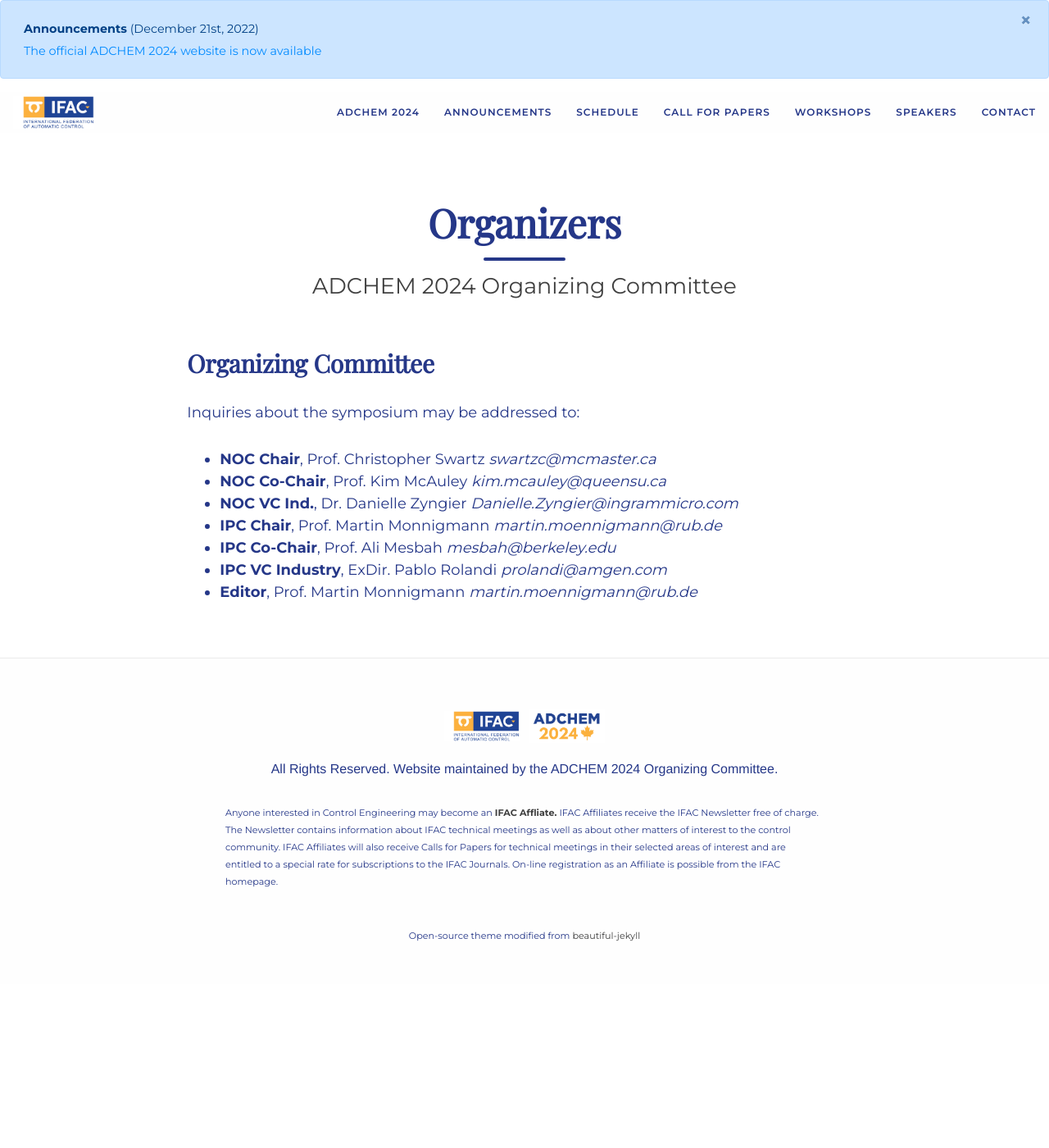
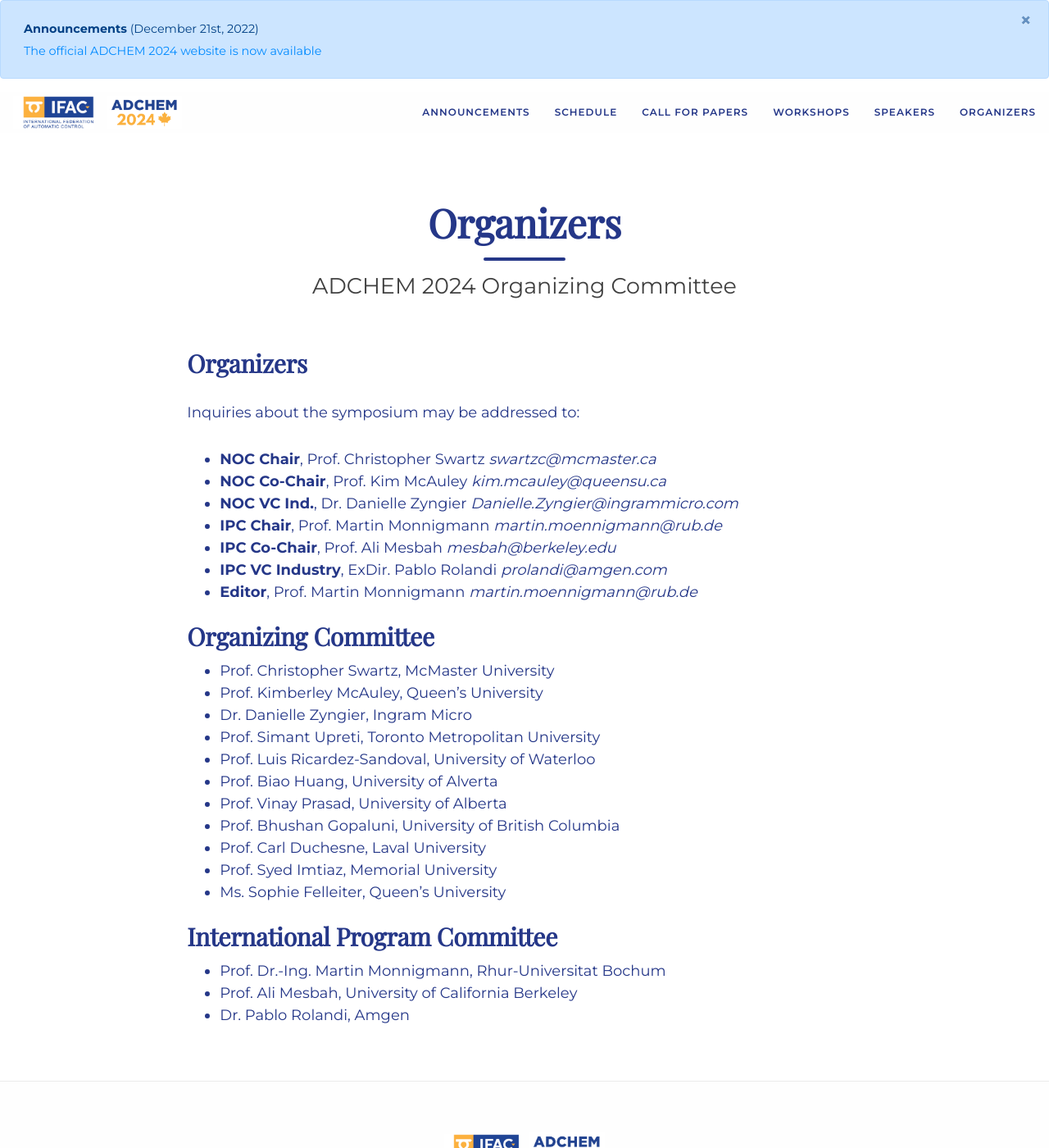
Before and after one commit to daisubc/ADCHEM2024, a Jekyll site: the page built from _pages/organizers.md, in a window 1280 px wide and 1400 px high. Shown: the whole window at 82% size. Built offline with Jekyll 4.4.1, drawn with Linux system fonts in a browser that asks for light colours; nearby versions of some CDN libraries; some web fonts are replaced.

Commit message:
add sponsor

```diff
--- a/_config.yml
+++ b/_config.yml
@@ -6,15 +6,14 @@
 baseurl: /ADCHEM2024 # remove unless using subdomain in github pages
 
 navbar-links:
-  ADCHEM 2024: "/"
   Announcements: "/announcements"
   Schedule: "/schedule"
   # Important Dates: "./index.html#important-dates"
   Call for Papers: "/papers"
   Workshops: "/workshops"
   Speakers: "/speakers"
-  # Organizers: "/organizers/"
-  Contact: "/contact"
+  Organizers: "/organizers/"
+  # Contact: "/contact"
   # ⧉ Registration: "http://controls.papercept.net/registration/"
 
 collections:
--- a/_includes/nav.html
+++ b/_includes/nav.html
@@ -3,10 +3,11 @@
 <nav class="navbar navbar-expand-md navbar-light sticky-top navbar-custom {% if page.nav-short %}top-nav-short-permanent{% endif %}">
 
   {%- if site.title-img -%}
-    <a class="navbar-brand navbar-brand-logo" href="{{ '/' | relative_url }}"><img alt="{{ site.title }} Logo" src="{{ site.title-img }}"/></a>
+    <a class="navbar-brand navbar-brand-logo" target="_blank" href="https://www.ifac-control.org/"><img alt="IFAC Logo" src="{{ site.title-img }}"/></a>
   {%- elsif site.title -%}
     <a class="navbar-brand" href="{{ '/' | relative_url }}">{{ site.title }}</a>
   {%- endif -%}
+    <a class="navbar-brand navbar-brand-logo" href="{{ '/' | relative_url }}"><img alt="ADCHEM 2024 Logo" src="./assets/img/sponsors/adchem2024.png"/></a>
 
   <button class="navbar-toggler" type="button" data-toggle="collapse" data-target="#main-navbar" aria-controls="main-navbar" aria-expanded="false" aria-label="Toggle navigation">
     <span class="navbar-toggler-icon"></span>
--- a/_pages/organizers.md
+++ b/_pages/organizers.md
@@ -5,9 +5,27 @@
 show-avatar: False
 ---
 
-## Organizing Committee
+## Organizers
 
 {% include /_info/contacts.html %}
+
+## Organizing Committee
+- Prof. Christopher Swartz, McMaster University
+- Prof. Kimberley McAuley, Queen’s University
+- Dr. Danielle Zyngier, Ingram Micro
+- Prof. Simant Upreti, Toronto Metropolitan University
+- Prof. Luis Ricardez-Sandoval, University of Waterloo
+- Prof. Biao Huang, University of Alverta
+- Prof. Vinay Prasad, University of Alberta
+- Prof. Bhushan Gopaluni, University of British Columbia
+- Prof. Carl Duchesne, Laval University
+- Prof. Syed Imtiaz, Memorial University
+- Ms. Sophie Felleiter, Queen’s University
+
+## International Program Committee
+- Prof. Dr.-Ing. Martin Monnigmann, Rhur-Universitat Bochum
+- Prof. Ali Mesbah, University of California Berkeley
+- Dr. Pablo Rolandi, Amgen
 
 <!--
 ## International Program Committee
```
Also changed, not shown: _info/sponsors.html (+11 -0 lines), 1 other file.
